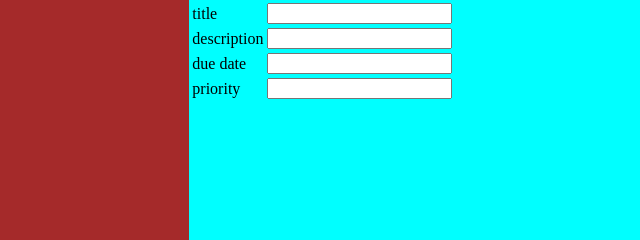
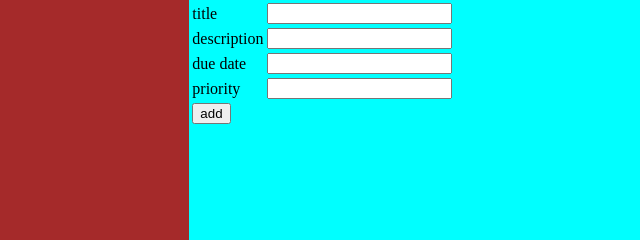
Before and after one commit to hchdhry/to-do-list, a website built with webpack: page dist/index.html in a window 1280 px wide. Shown: the top 240 px of the page, 24-664 px from the left. Built offline with nearby package versions, Linux system fonts and the light colour scheme; files whose address does not match are found by name.

Commit message:
add button to form

```diff
--- a/dist/index.html
+++ b/dist/index.html
@@ -26,9 +26,9 @@
       <td><input type="text" id="due date" name="due date"></td>
     </tr>
    <tr><td><label for="priority">priority</label></td>
-
    <td><input type="text" id="priority" name="priority" ></td>
   </tr>
+  <tr><td><button>add</button></td></tr>
   </table>
 
 </div>
```
